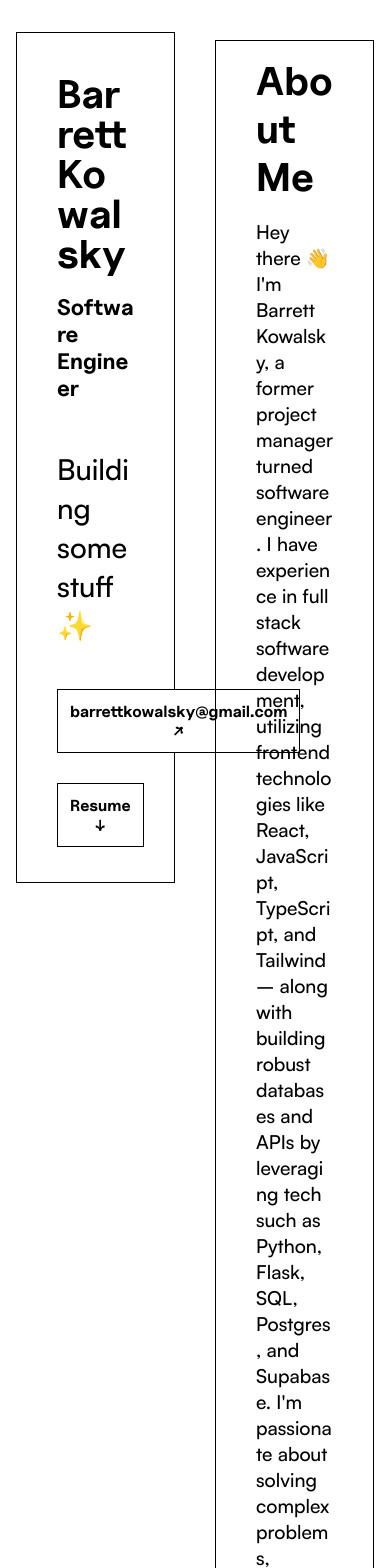
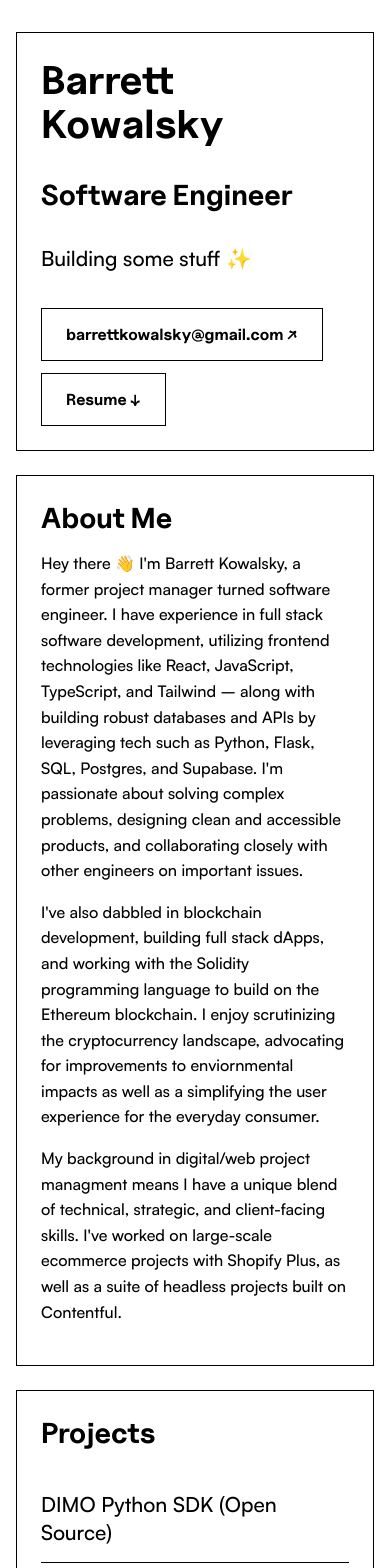
Before and after one commit to barrettk8090/portfolio-v2, a React (Vite) app: page / in a window 390 px wide. Shown: the top 1568 px of the page. Built offline with nearby package versions, Linux system fonts and the light colour scheme.

Commit message:
claude cleanup test

```diff
--- a/src/App.css
+++ b/src/App.css
@@ -7,39 +7,38 @@
   -moz-osx-font-smoothing: grayscale;
 }
 
-
-#root {
-  max-width: 1920px;
-  margin: 0 auto;
-  padding: 0rem 2rem 0rem 2rem;
+* {
+  box-sizing: border-box;
+  word-wrap: break-word;
+  overflow-wrap: break-word;
 }
 
 body {
   margin: 0;
   min-width: 320px;
   min-height: 100vh;
+  background-color: #ffffff;
+}
+
+#root {
+  max-width: 1920px;
+  margin: 0 auto;
+  padding: 2rem;
+}
+
+h1, h2, h3, h4, h5, h6, p, li {
+  color: #000000;
 }
 
 .main-page {
   display: grid;
-  grid-template-columns: repeat(2, minmax(0, 1fr));
-  grid-template-rows: auto auto;
-  grid-column-gap: 40px;
-  grid-row-gap: 40px;
+  grid-template-columns: repeat(2, 1fr);
+  gap: 2rem;
+  margin-top: 2rem;
   grid-template-areas:
     "hero about"
     "projects tech"
-    "experience .";
-}
-
-* {
-  box-sizing: border-box;
-  word-wrap: break-word;
-  overflow-wrap: break-word;
-}
-
-h1, h2, h3, h4, h5, h6, p, li {
-  color:black;
+    "experience experience";
 }
 
 @font-face {
@@ -59,164 +58,201 @@ h1, h2, h3, h4, h5, h6, p, li {
 }
 
 h1 {
-  font-size: 4.2em;
-  line-height: 1;
-  font-family: UncutSans;
-  margin: 0;
+  font-family: UncutSans, sans-serif;
+  font-size: clamp(2.5rem, 5vw, 4.2rem);
+  line-height: 1.1;
+  margin: 0 0 1rem 0;
 }
 
-h2{
-  font-family: UncutSans;
-  font-size: 2.5em;
-  margin: 0;
+h2 {
+  font-family: UncutSans, sans-serif;
+  font-size: clamp(1.8rem, 3vw, 2.5rem);
+  margin: 0 0 1rem 0;
 }
 
 h3 {
-  font-size: 1.8rem;;
+  font-family: SatoshiMedium, sans-serif;
+  font-size: clamp(1.3rem, 2vw, 1.8rem);
+  margin: 0 0 0.75rem 0;
 }
 
-h3, h4{
-  font-family: SatoshiMedium;
-}
-
-h4{
-  font-size: 1.2rem;
-  margin: 0;
+h4 {
+  font-family: SatoshiMedium, sans-serif;
+  font-size: clamp(1rem, 1.5vw, 1.2rem);
+  margin: 0 0 0.5rem 0;
 }
 
 p {
-  font-family: SatoshiMedium;
-  font-size: 1.2rem;
+  font-family: SatoshiMedium, sans-serif;
+  font-size: clamp(1rem, 1.5vw, 1.2rem);
+  line-height: 1.6;
+  margin: 0 0 1rem 0;
 }
 
 li {
-  font-family: SatoshiMedium;
+  font-family: SatoshiMedium, sans-serif;
+  font-size: clamp(1rem, 1.5vw, 1.2rem);
+  line-height: 1.6;
+  margin-bottom: 0.5rem;
 }
 
 a {
-  font-family: UncutSans;
+  font-family: UncutSans, sans-serif;
   font-weight: 500;
-  color:black;
-  text-decoration: inherit;
+  color: #000000;
+  text-decoration: none;
+  transition: all 0.2s ease;
 }
 
 /* Hero */
-
-.hero-container{
-  border: 1px solid black;
-  padding: 40px;
-  margin-top:40px;
-  align-self: start;
+.hero-container {
   grid-area: hero;
+  border: 1px solid #000000;
+  padding: 2.5rem;
+  display: flex;
+  flex-direction: column;
+  gap: 1rem;
 }
 
-.hero-btn-container{
+.hero-btn-container {
+  display: flex;
+  flex-direction: column;
+  gap: 1rem;
+  margin-top: 0.5rem;
+}
+
+.hero-btn {
+  background-color: #ffffff;
+  font-family: UncutSans, sans-serif;
+  font-weight: 400;
+  padding: 1rem 1.5rem;
+  border: 1.5px solid #000000;
+  font-size: clamp(1rem, 1.5vw, 1.25rem);
+  cursor: pointer;
+  transition: all 0.2s ease;
+  text-align: left;
+}
+
+.hero-btn:hover {
+  background-color: #000000;
+  color: #ffffff;
+}
+
+/* About */
+.about-container {
+  grid-area: about;
+  padding: 2.5rem;
+  border: 1px solid #000000;
   display: flex;
   flex-direction: column;
 }
 
-.hero-btn{
-  background-color: white;
-  font-family: UncutSans;
-  font-weight: 200;
-  padding: 20px;
-  margin-top:20px;
-  border: 1.5px solid black;
-  font-size: 20px;
+/* Projects */
+.project-container {
+  grid-area: projects;
+  padding: 2.5rem;
+  border: 1px solid #000000;
+  display: flex;
+  flex-direction: column;
 }
 
-.hero-btn:hover{
-  background-color: black;
-  color:white;
-  cursor:pointer;
+.project-grid {
+  display: grid;
+  grid-template-columns: 1fr;
+  gap: 1.5rem;
+  margin-top: 1.5rem;
 }
 
-.hero-container,
-.about-container,
-.project-container {
-  align-self: start;
+.project-grid-item {
+  border: 1px solid #000000;
+  padding: 1.5rem;
+  cursor: pointer;
+  transition: all 0.2s ease;
 }
 
-/* About */
-
-.about-container{
-  padding: 40px;
-  margin-top:40px;
-  border: 1px solid black;
-  align-self: start;
-  grid-area: about;
+.project-grid-item:hover {
+  background-color: #000000;
+  color: #ffffff;
 }
 
-/* Projects */
-
-.project-container{
-  padding:40px;
-  margin-top: -100px;
-  border: 1px solid black;
-  align-self: start;
-  grid-area: projects;
+.project-grid-item:hover h3,
+.project-grid-item:hover p,
+.project-grid-item:hover span {
+  color: #ffffff;
 }
 
-.project-grid-item-text{
-  padding-right:20px;
+.project-grid-item:hover .project-title {
+  border-bottom-color: #ffffff;
 }
 
-.project-grid-item-text a{
-  font-size: 1.4rem;
-  border: 1px solid black;
-  padding: 15px;
+.project-grid-item:hover a {
+  color: #ffffff;
+  border-color: #ffffff;
 }
 
-.project-grid-item-image{
-  display: flex;
-  justify-content: center;
-}
-
-.project-grid-item-image img{
-  max-width: 80%;
-  padding: 10px;
-}
-
-.project-grid-item{
-  border: 1px solid black;
-  border-radius: 1px;
-  padding:10px;
-  margin:0;
-  cursor: pointer;
-}
-
-.project-grid-item:hover{
-  background-color: black;
-  color:white;
-  /* transition: background-color 0.4s ease; */
-}
-
-.project-title{
-  padding-bottom: 15px;
-  border-bottom:1px solid black;
+.project-title {
+  padding-bottom: 1rem;
+  margin-bottom: 1rem;
+  border-bottom: 1px solid #000000;
 }
 
 .project-grid-item p {
-  font-size: 1.4rem;
-  text-align: justify;
-  padding:15px;
+  text-align: left;
+  margin-bottom: 0.75rem;
 }
 
-.project-button{
-  margin-bottom: 150px;
+.project-grid-item-text a {
+  display: inline-block;
+  border: 1px solid #000000;
+  padding: 0.75rem 1rem;
+  margin-top: 0.5rem;
+  transition: all 0.2s ease;
+}
+
+.status-tag,
+.tech-tag {
+  display: inline-block;
+  padding: 0.25rem 0.75rem;
+  margin: 0.25rem 0.25rem 0.25rem 0;
+  border: 1px solid #000000;
+  font-size: 0.9rem;
+  font-family: SatoshiMedium, sans-serif;
+}
+
+.project-grid-item:hover .status-tag,
+.project-grid-item:hover .tech-tag {
+  border-color: #ffffff;
+}
+
+.tech-container .status-tag,
+.tech-container .tech-tag {
+  display: inline-flex;
+  align-items: center;
 }
 
 /* TechStack */
+.tech-container {
+  grid-area: tech;
+  padding: 2.5rem;
+  border: 1px solid #000000;
+  display: flex;
+  flex-direction: column;
+}
 
-.tech-container{
-  padding-bottom: 15px;
+.tech-container h3 {
+  margin-top: 1.5rem;
+}
+
+.tech-container h3:first-of-type {
+  margin-top: 0;
 }
 
 .tech-spread {
   display: flex;
-  flex-wrap: nowrap;
-  overflow-x: auto;
-  width: 100%;
+  flex-wrap: wrap;
+  gap: 1.5rem;
+  margin-top: 1rem;
+  margin-bottom: 1rem;
 }
 
 .tech-box {
@@ -224,311 +260,171 @@ a {
   flex-direction: column;
   align-items: center;
   justify-content: center;
-  margin: 0;
-  padding: 10px;
-  position: relative;
   text-align: center;
-  min-width: 100px;
+  min-width: 80px;
 }
 
 .tech-spread p {
-  font-size: 1rem;
-  margin-top: 10px;
+  font-size: 0.9rem;
+  margin-top: 0.5rem;
 }
 
 .tech-img {
-  min-width: 50px;
-  min-height: 50px;
-  max-width: 50px;
-  max-height: 50px;
+  width: 50px;
+  height: 50px;
+  object-fit: contain;
 }
 
 /* Experience */
-
-.experience-container{
-  padding: 40px;
-  border: 1px solid black;
-  margin-bottom:40px;
-  align-self: start;
-  grid-area:experience;
+.experience-container {
+  grid-area: experience;
+  padding: 2.5rem;
+  border: 1px solid #000000;
+  display: flex;
+  flex-direction: column;
 }
 
-.experience-card{
-  padding-bottom: 10px;
+.experience-card {
+  margin-bottom: 2.5rem;
 }
 
-.experience-card h3{
+.experience-card:last-child {
   margin-bottom: 0;
 }
 
-.experience-card ul li{
-  font-size: 1.3rem;
+.experience-card h3 {
+  margin-bottom: 0.25rem;
+}
+
+.experience-card h4 {
+  color: #666666;
+  font-weight: 400;
+}
+
+.experience-card ul {
+  margin-top: 1rem;
+  padding-left: 1.5rem;
 }
 
 /* Footer */
 .footer-container {
-  height: 80px;
   display: flex;
   justify-content: space-between;
   align-items: center;
-  margin: 0;
-  border-top: 1px solid black;
-  background-color: white;
-  bottom:0;
+  padding: 2rem 0;
+  margin-top: 2rem;
+  border-top: 1px solid #000000;
 }
 
 .footer-links ul {
   display: flex;
   align-items: center;
+  gap: 2rem;
   margin: 0;
   padding: 0;
+  list-style: none;
 }
 
 .footer-links li {
-  list-style: none;
-  margin-left: 3rem;
+  cursor: pointer;
+  transition: opacity 0.2s ease;
+}
+
+.footer-links li:hover {
+  opacity: 0.6;
 }
 
 .email-me {
-  background-color: white;
-  font-family: UncutSans;
-  font-weight: 200;
-  padding: 10px;
-  border: 1.5px solid black;
-  font-size: 15px;
+  background-color: #ffffff;
+  font-family: UncutSans, sans-serif;
+  font-weight: 400;
+  padding: 0.75rem 1.25rem;
+  border: 1.5px solid #000000;
+  font-size: 1rem;
+  cursor: pointer;
+  transition: all 0.2s ease;
 }
 
 .email-me:hover {
-  background-color: black;
-  color: white;
-  cursor: pointer;
+  background-color: #000000;
+  color: #ffffff;
 }
 
-/* Responsive screens */
+/* Responsive Breakpoints */
 
-@media screen and (max-width: 480px) {
-  /* Styles for small smartphones */
-
+/* Mobile First - Small devices (phones, up to 768px) */
+@media screen and (max-width: 768px) {
   #root {
-    max-width: 100%;
-    margin: 0;
-    padding: 0rem 1rem;
+    padding: 1rem;
   }
 
-  .nav-container {
-    max-width: 100%;
-    justify-content: center;
-    flex-wrap: wrap;
+  .main-page {
+    grid-template-columns: 1fr;
+    gap: 1.5rem;
+    margin-top: 1rem;
+    grid-template-areas:
+      "hero"
+      "about"
+      "projects"
+      "tech"
+      "experience";
   }
 
-  .nav-container li {
-    margin: 0.5rem;
+  .hero-container,
+  .about-container,
+  .project-container,
+  .tech-container,
+  .experience-container {
+    padding: 1.5rem;
   }
 
-  h1 {
-    font-size: 2.5rem;
-    padding-bottom: 20px;
+  .hero-btn-container {
+    gap: 0.75rem;
   }
 
-  .hero-container {
-    margin-top: 2rem;
-    padding-bottom: 20px;
+  .tech-spread {
+    gap: 1rem;
   }
 
-  .hero-container h2 {
-    width: 100%;
-    font-size: 1.4rem;
-    padding-bottom: 20px;
+  .tech-box {
+    min-width: 70px;
   }
 
-  .hero-btn {
-    padding: 12px;
-    font-size: 16px;
-    margin-top: 15px;
-    margin-bottom: 15px;
-  }
-
-  .about-container {
-    padding-bottom: 15px;
-    padding-top: 15px;
-  }
-
-  .about-container p {
-    font-size: 1.2rem;
-  }
-
-  .project-container {
-    padding-top: 15px;
-  }
-
-  .project-grid {
-    display: block;
-  }
-
-  .project-grid-item-image {
-    display: none;
-  }
-
-  .project-grid-item-text h3 {
-    font-size: 1.5rem;
-  }
-
-  .project-grid-item-text p {
-    font-size: 1rem;
-  }
-
-  .project-grid-item-text a {
-    font-size: 1rem;
-    padding: 10px;
-  }
-
-  .experience-card {
-    max-width: 100%;
-    padding-bottom: 10px;
-  }
-
-  .experience-card h3 {
-    font-size: 1.5rem;
-  }
-
-  .experience-card h4 {
-    font-size: 1rem;
-  }
-
-  .experience-card ul li {
-    font-size: 1rem;
+  .tech-img {
+    width: 40px;
+    height: 40px;
   }
 
   .footer-container {
-    max-width: 100%;
     flex-direction: column;
-    height: auto;
-    padding: 1rem 0;
+    gap: 1.5rem;
+    padding: 1.5rem 0;
   }
 
   .footer-links ul {
     flex-wrap: wrap;
     justify-content: center;
-  }
-
-  .footer-links li {
-    margin: 0.5rem;
+    gap: 1rem;
   }
 }
 
-@media screen and (min-width: 481px) and (max-width: 768px) {
-  /* Styles for large smartphones and small tablets */
-  #root {
-    max-width: 100%;
-    padding: 0rem 1.5rem;
-  }
-
-  h1 {
-    font-size: 3.5rem;
-  }
-
-  .hero-container h2 {
-    width: 75%;
-    font-size: 1.8rem;
-  }
-
-  .about-container p {
-    font-size: 1.5rem;
-  }
-
-  .project-grid {
+/* Tablets (768px to 1024px) */
+@media screen and (min-width: 768px) and (max-width: 1024px) {
+  .main-page {
     grid-template-columns: 1fr;
-  }
-
-  .project-grid-item-image {
-    display: none;
-  }
-
-  .experience-container {
-    max-width: 100%;
-  }
-
-  .experience-card {
-    max-width: 100%;
+    gap: 1.5rem;
+    grid-template-areas:
+      "hero"
+      "about"
+      "projects"
+      "tech"
+      "experience";
   }
 }
 
-@media screen and (min-width: 769px) and (max-width: 1024px) {
-  /* Styles for tablets and small desktops */
-  #root {
-    max-width: 100%;
-    padding: 0rem 2rem;
-  }
-
-  h1 {
-    font-size: 4.5rem;
-  }
-
-  .hero-container h2 {
-    width: 60%;
-    font-size: 2rem;
-  }
-
-  .about-container p {
-    font-size: 1.8rem;
-  }
-
-  .project-grid {
-    grid-template-columns: 1fr 1fr;
-  }
-
-  .project-grid-item-image img {
-    max-width: 100%;
-    height: auto;
-    object-fit: contain;
-  }
-
-  .experience-card {
-    max-width: 100%;
+/* Desktop (above 1024px) */
+@media screen and (min-width: 1024px) {
+  .main-page {
+    grid-template-columns: repeat(2, 1fr);
   }
 }
-
-@media screen and (min-width: 1025px) {
-  /* Styles for large desktops and high-resolution screens */
-
-
-  .project-grid-item-image img {
-    max-width: 100%;
-    height: auto;
-    object-fit: contain;
-  }
-}
-
-.project-grid-item-image {
-  display: flex;
-  justify-content: center;
-  align-items: center;
-  height: 100%;
-}
-
-.project-grid-item-image img {
-  max-width: 100%;
-  max-height: 100%;
-  object-fit: contain;
-}
-
-.project-grid {
-  grid-template-columns: 1fr 1fr;
-  gap: 2rem;
-}
-
-.project-grid-item-text,
-.project-grid-item-image {
-  height: auto;
-  overflow: visible;
-}
-
-.project-grid-item-image img {
-  max-width: 100%;
-  height: auto;
-  object-fit: contain;
-}
-
-.experience-card {
-  max-width: 70%;
-}
```
